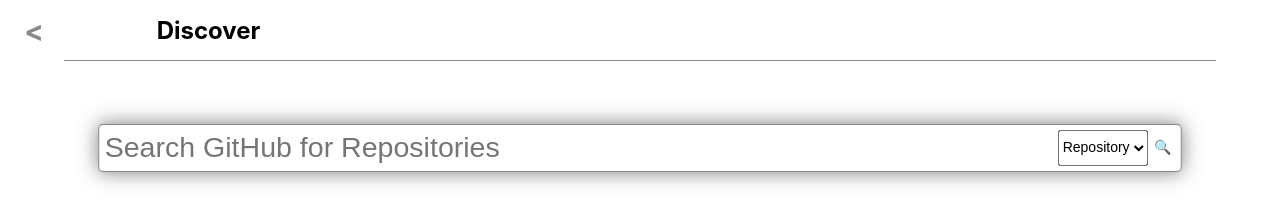
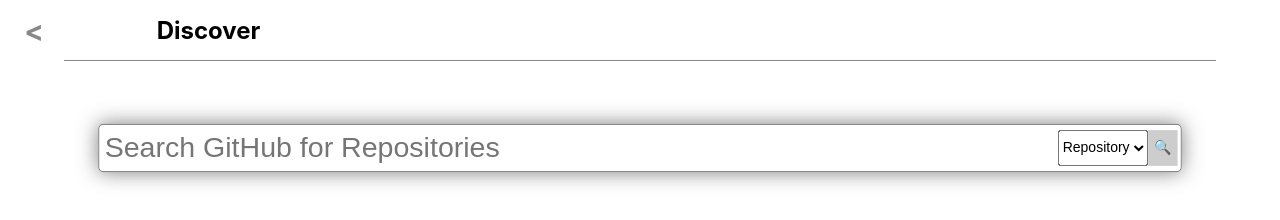
Before and after one commit to iam-shimin/gh-bookmarks, a React (Create React App) app: page /discover in a window 1280 px wide. In both pictures the pointer is over the button 1162 px from the left and 147 px from the top of the page. Shown: the top 220 px of the page. Built offline with nearby package versions, Linux system fonts and the light colour scheme.

Commit message:
style search submit button

```diff
--- a/src/components/searchBar.tsx
+++ b/src/components/searchBar.tsx
@@ -24,7 +24,7 @@
 
 			{children}
 
-			<button className="btn-plain">
+			<button className="btn-plain btn-search">
 				<span role="img" aria-label="Search">🔍</span>
 			</button>
 		</form>
--- a/src/style/searchBar.css
+++ b/src/style/searchBar.css
@@ -35,3 +35,8 @@
 	  color: #fff;
 	  background: rgb(14, 1, 1);
   }
+
+  .btn-search:focus,
+  .btn-search:hover {
+	  background: #cdcdcd;
+  }
```
